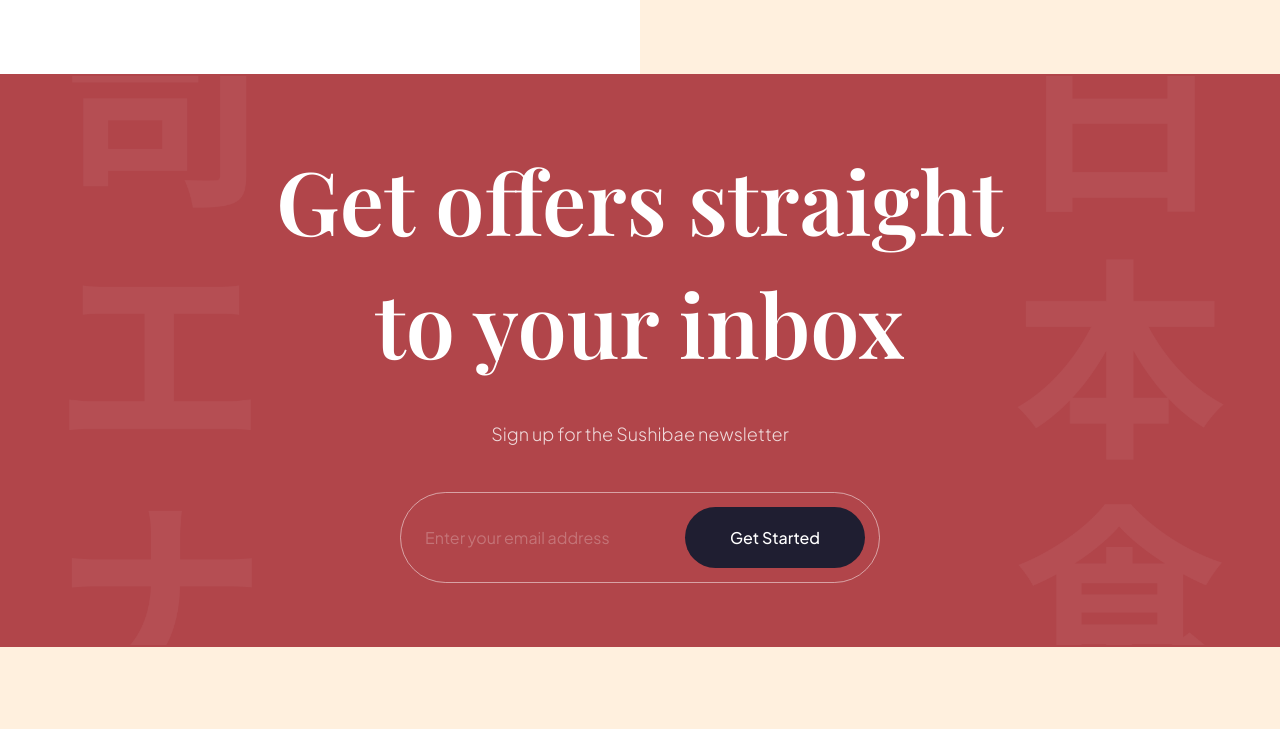
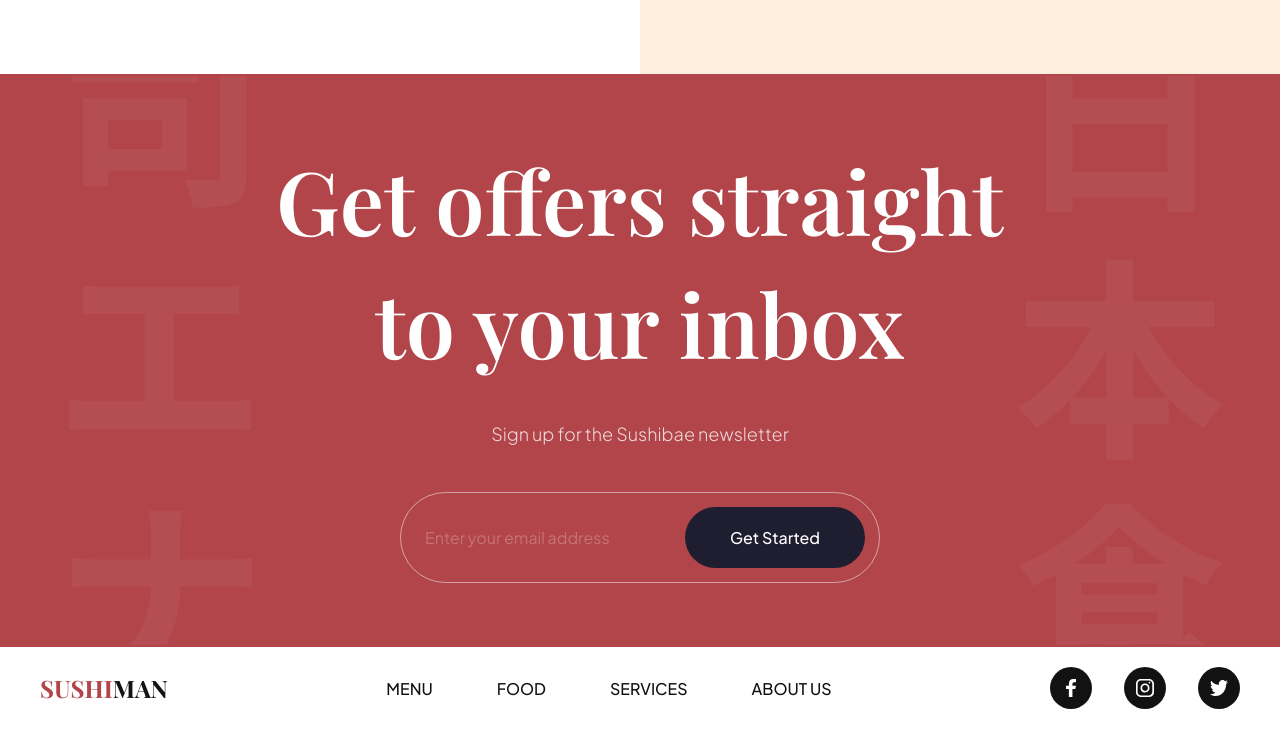
Before and after one commit to edjunma/Sushibae, a website built with Vite: page index.html in a window 1280 px wide. Shown: the part 3624-4353 px from the top of the page. Before the commit the page ends 4271 px from the top, so only its background shows below. Built offline with nearby package versions, Linux system fonts and the light colour scheme.

Commit message:
finished build v1

```diff
--- a/css/sections/footer.css
+++ b/css/sections/footer.css
@@ -0,0 +1,60 @@
+.footer {
+  width: 100%;
+  padding: 20px 40px;
+  background: var(--color-white);
+  flex-wrap: wrap;
+  gap: 20px;
+  overflow: hidden;
+}
+
+.footer__logo {
+  font-size: 24px;
+  font-weight: bold;
+  font-family: var(--playfair-display);
+  text-transform: uppercase;
+  color: var(--secondary-color);
+  cursor: pointer;
+}
+
+.footer__logo span {
+  color: var(--primary-color)
+}
+
+.footer ul {
+  list-style: none;
+
+  display: flex;
+  flex-wrap: wrap;
+  flex-direction: row;
+  gap: 64px;
+}
+
+.footer ul:last-child {
+  gap: 32px;
+}
+
+.footer__nav li {
+  font-size: 16px;
+  font-weight: 500;
+  font-family: var(--plus-jakarta-sans);
+  text-transform: uppercase;
+  color: var(--secondary-color);
+
+  cursor: pointer;
+}
+
+.footer__social li {
+  width: 42px;
+  height: 42px;
+
+  background-color: var(--secondary-color);
+  border-radius: 100%;
+  cursor: pointer;
+}
+
+.footer__social li img {
+  width: 45%;
+  height: 45%;
+
+  object-fit: contain;
+}
--- a/css/style.css
+++ b/css/style.css
@@ -10,7 +10,7 @@
 @import url("sections/subscribe.css");
 @import url("sections/footer.css");
 
-/* CSS variables for reusability across all files (including above imported) */
+/* CSS variables for reusablity across all files (including above imported) */
 :root {
   --playfair-display: "Playfair Display", serif;
   --plus-jakarta-sans: "Plus Jakarta Sans", sans-serif;
@@ -290,7 +290,7 @@
     flex-direction: column;
   }
 
-  .trending-drink {
+  .trending-drinks {
     flex-direction: column-reverse;
   }
 
@@ -310,7 +310,7 @@
 
 @media screen and (max-width: 550px) {
   .trending__image img {
-    width: 70%;
+    width: 75%;
     height: 70%;
   }
 
@@ -319,3 +319,9 @@
   }
 }
 /* END: trending media queries */
+
+@media screen and (max-width: 550px) {
+  .footer__nav li {
+    font-size: 8.8px;
+  }
+}
--- a/index.html
+++ b/index.html
@@ -332,6 +332,32 @@
     </div>
   </section>
 
+  <!-- Footer -->
+  <footer class="footer flex-between">
+    <h3 class="footer__logo">
+      <span>Sushi</span>man
+    </h3>
+
+    <ul class="footer__nav">
+      <li><a href="#menu">Menu</a></li>
+      <li><a href="#food">Food</a></li>
+      <li><a href="#services">Services</a></li>
+      <li><a href="#about-us">About Us</a></li>
+    </ul>
+
+    <ul class="footer__social">
+      <li class="flex-center">
+        <img src="assets/facebook.svg" alt="facebook" />
+      </li>
+      <li class="flex-center">
+        <img src="assets/instagram.svg" alt="instagram" />
+      </li>
+      <li class="flex-center">
+        <img src="assets/twitter.svg" alt="twitter" />
+      </li>
+    </ul>
+  </footer>
+
   <script src="js/script.js" type="module"></script>
 </body>
 </html>
```
